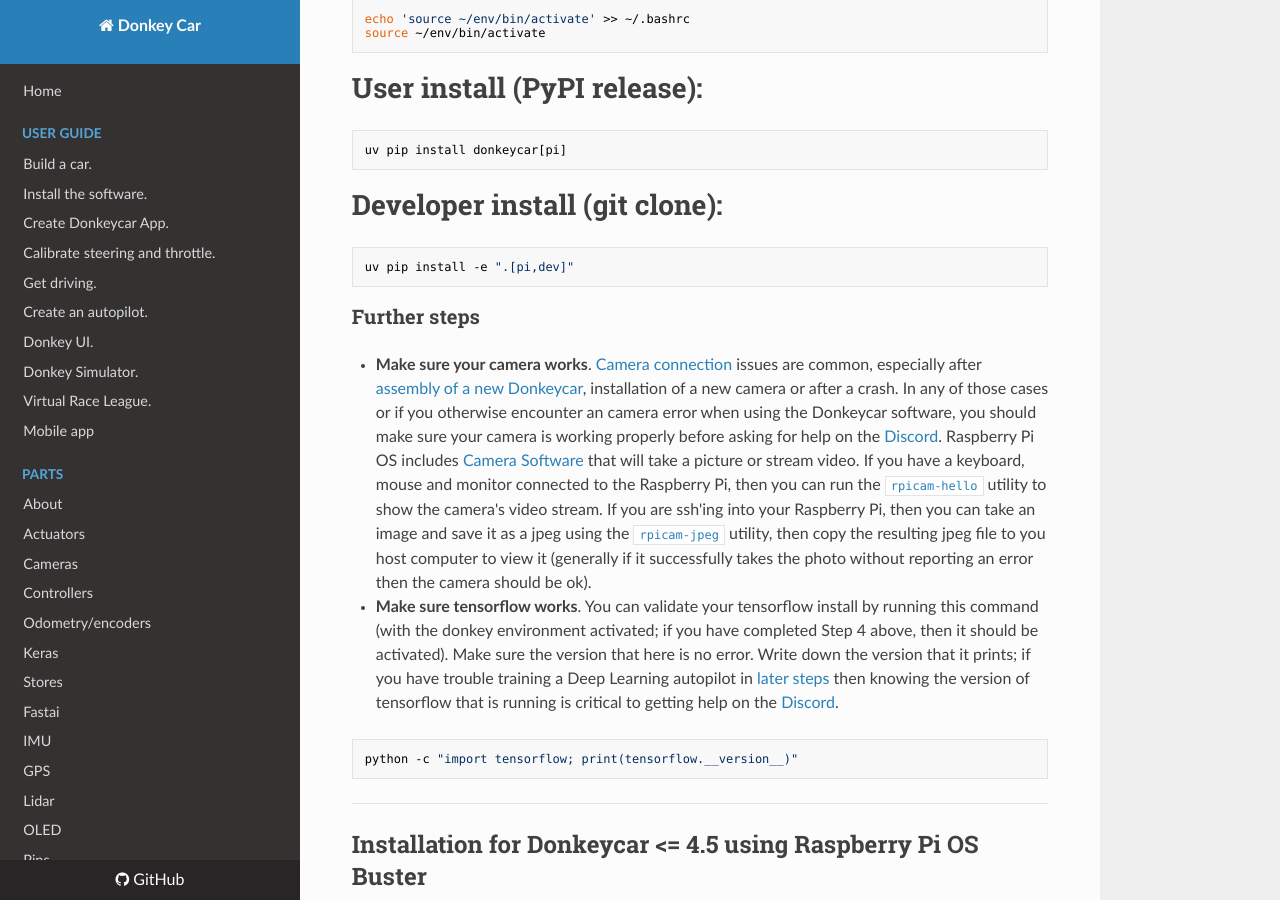
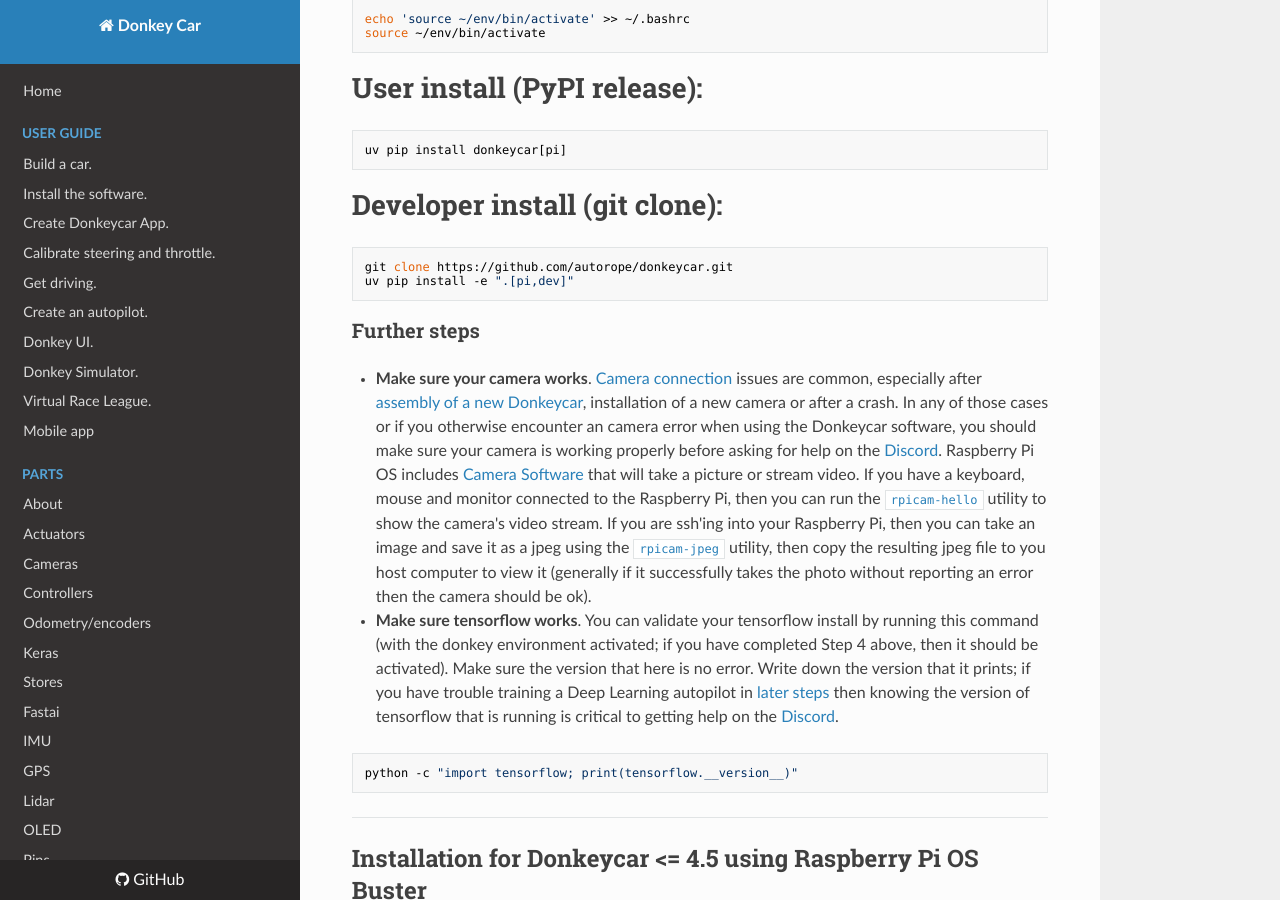
Before and after one commit to autorope/donkeydocs, an MkDocs documentation site: the page built from docs/guide/robot_sbc/setup_raspberry_pi.md, in a window 1280 px wide and 900 px high, scrolled down 4039 px. Built offline with MkDocs 1.6.1, drawn with Linux system fonts in a browser that asks for light colours; nearby versions of some CDN libraries.

Commit message:
Add git clone command for developer installation

````diff
--- a/docs/guide/robot_sbc/setup_raspberry_pi.md
+++ b/docs/guide/robot_sbc/setup_raspberry_pi.md
@@ -121,6 +121,7 @@ uv pip install donkeycar[pi]
 # Developer install (git clone):
 
 ```bash
+git clone https://github.com/autorope/donkeycar.git
 uv pip install -e ".[pi,dev]"
 ```
 ### Further steps
````
